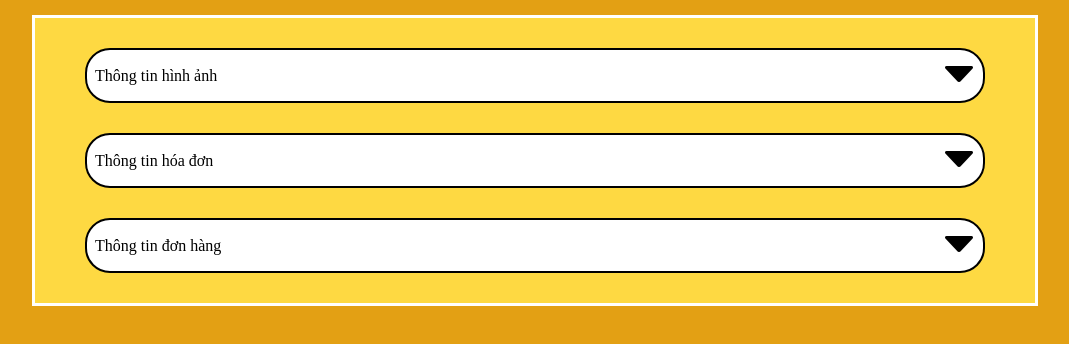
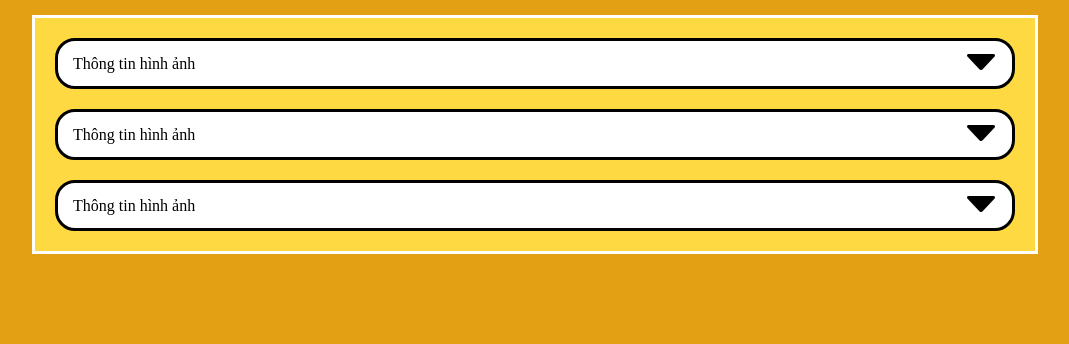
Before and after one commit to NGtrongNGWork/bill_System, a React app in the folder FrontEnd/: page / in a window 1280 px wide. Shown: the top 344 px of the page, without its empty margins (105-1174 px from the left). Built offline with nearby package versions, Linux system fonts and the light colour scheme; the HTML template or start-up script is replaced by a standard one.

Commit message:
Thiếp lập sự kiện đóng mở item V0

```diff
--- a/FrontEnd/src/CardBill/Detail/Detail.css
+++ b/FrontEnd/src/CardBill/Detail/Detail.css
@@ -1,25 +1,35 @@
+/* Chi tiết Hóa Đơn */
 .Details{
     display: flex;
     justify-content: center;
     align-items: center;
     margin-top: 15px;
 }
+/* Khung chứa thông tin */
 .container{
     width: 1000px;
     border: 3px solid #fff;
     background-color: #FED942;
 }
-.container>div{
+/* Mỗi thẻ thông tin */
+.Inform_Card{
+    margin: 20px;
+    border: 3px solid #000;
+    background-color: #fff;
+    border-radius: 20px;
+    overflow: hidden;
+}
+/* Thanh hiện cụ thể thông tin */
+.btn_Show
+{
+    margin: 5px 15px 5px 15px;
     display: flex;
     justify-content: space-between;
     align-items: center;
-    background-color: #fff;
-    border: 2px solid #000;
-    border-radius: 25px;
-    padding: 8px;
-    margin: 3% 5%;
+
 }
-button.ShowDetail{
+/* Nút hiển thị */
+.ShowDetail{
     padding: 0;
     border: 0;
     background-color: #fff;
--- a/FrontEnd/src/CardBill/Detail/Detail.jsx
+++ b/FrontEnd/src/CardBill/Detail/Detail.jsx
@@ -1,13 +1,47 @@
-import React from "react";
+import React, { useState } from "react";
 import './Detail.css'
-function Details()
-{
-    return(
+function Details() {
+    const [MoreDetail, SetMoreDetail] = useState(false)
+    const ClickShow = () => {
+        if (MoreDetail) SetMoreDetail(false);
+        else SetMoreDetail(true);
+    }
+    return (
         <div className="Details">
             <div className="container">
-                <div className="Inform_Img">Thông tin hình ảnh <button className="ShowDetail"><img src="./src/img/icon/down.png" alt="" /></button></div>
-                <div className="Inform_Bill">Thông tin hóa đơn <button className="ShowDetail"><img src="./src/img/icon/down.png" alt="" /></button></div>
-                <div className="Inform_Order">Thông tin đơn hàng <button className="ShowDetail"><img src="./src/img/icon/down.png" alt="" /></button></div>
+                <div className="Inform_Card">
+                    <div className="btn_Show">
+                    <p className="Text_Inform">Thông tin hình ảnh</p>
+                    <button className="ShowDetail" onClick={() => { ClickShow() }}><img src={MoreDetail == true?'./src/img/icon/right-arrows.png':'./src/img/icon/down.png'} alt="" />
+                    </button>
+
+                    </div>
+                {MoreDetail == true?<>
+                <div className="MoreDetail" style={{ backgroundColor: 'red', width: '100%', height: '200px', display:"flex",justifyContent:'center' }}></div></> : null
+                }
+                </div>
+            <div className="Inform_Card">
+                    <div className="btn_Show">
+                    <p className="Text_Inform">Thông tin hình ảnh</p>
+                    <button className="ShowDetail" onClick={() => { ClickShow() }}><img src={MoreDetail == true?'./src/img/icon/right-arrows.png':'./src/img/icon/down.png'} alt="" />
+                    </button>
+
+                    </div>
+                {MoreDetail == true?<>
+                <div className="MoreDetail" style={{ backgroundColor: 'red', width: '100%', height: '200px', display:"flex",justifyContent:'center' }}></div></> : null
+                }
+                </div>
+                <div className="Inform_Card">
+                    <div className="btn_Show">
+                    <p className="Text_Inform">Thông tin hình ảnh</p>
+                    <button className="ShowDetail" onClick={() => { ClickShow() }}><img src={MoreDetail == true?'./src/img/icon/right-arrows.png':'./src/img/icon/down.png'} alt="" />
+                    </button>
+
+                    </div>
+                {MoreDetail == true?<>
+                <div className="MoreDetail" style={{ backgroundColor: 'red', width: '100%', height: '200px', display:"flex",justifyContent:'center' }}></div></> : null
+                }
+                </div>
             </div>
         </div>
     )
```
